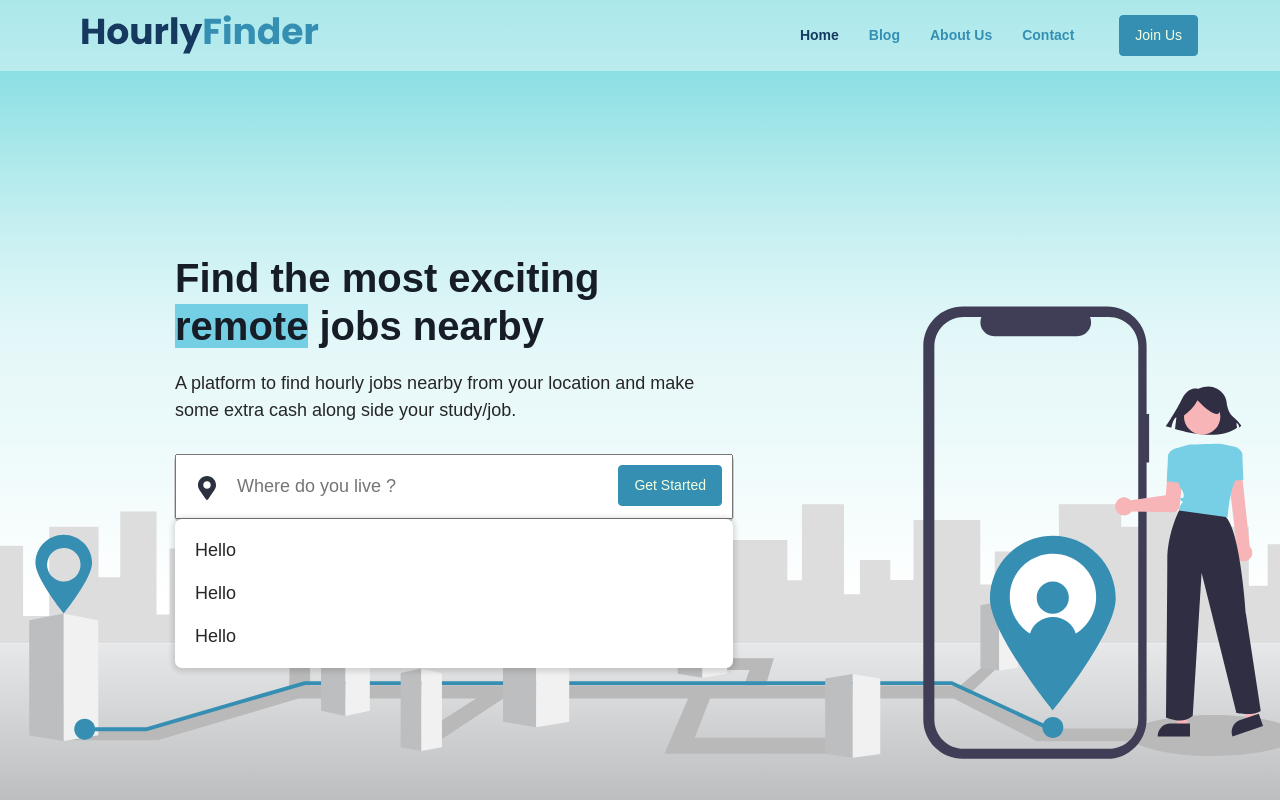
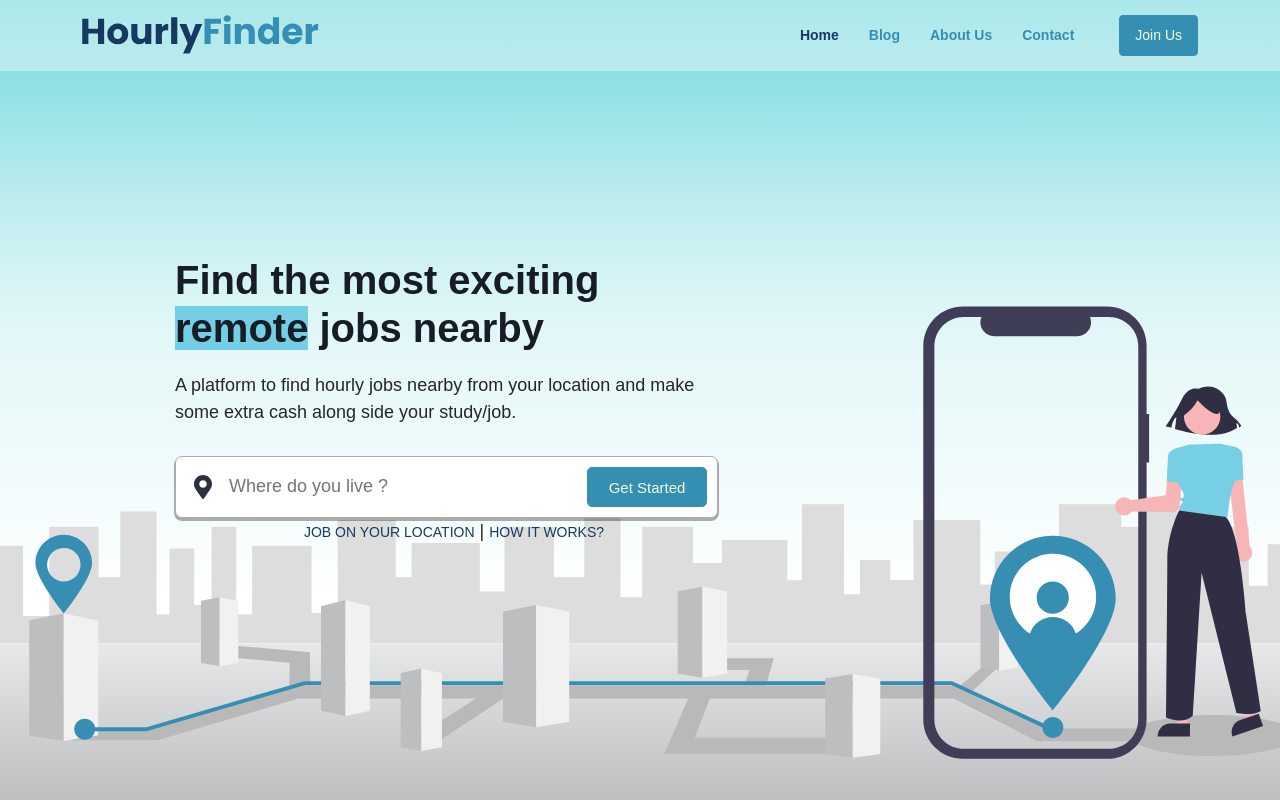
Before and after one commit to Rashed360/hourly-finder, a React (Create React App) app: page / in a window 1280 px wide. Shown: the top 800 px of the page. Built offline with nearby package versions, Linux system fonts and the light colour scheme; no server answers.

Commit message:
search bar css correction

```diff
--- a/src/components/home/heroSection/searchBar/SearchBar.js
+++ b/src/components/home/heroSection/searchBar/SearchBar.js
@@ -4,16 +4,19 @@ import { FaMapMarkerAlt } from 'react-icons/fa'
 const SearchBar = () => {
 	return (
 		<div className='hero-search-bar'>
+
 			<div className='search-bar active'>
+                <FaMapMarkerAlt className='icon' />
                 <input type='text' placeholder='Where do you live ?' />
-                <div className="auto-complete">
+                <button className='btn'>Get Started</button>
+			</div>
+
+            <div className="auto-complete">
                     <li>Hello</li>
                     <li>Hello</li>
                     <li>Hello</li>
-                </div>
-                <button className='btn get-started'>Get Started</button>
-                <FaMapMarkerAlt color='' />
-			</div>
+            </div>
+
 			<SearchBarTag />
 		</div>
 	)
--- a/src/style/index.css
+++ b/src/style/index.css
@@ -98,33 +98,31 @@ a.btn.join-us {
 	margin-left: 0px;
 }
 
-/* work in progress*/
-
 .search-bar {
-	position: relative;
-	border-radius: 5px;
-	box-shadow: 0px 2px 0px 1px var(--bgColor3);
-}
-.search-bar input {
-	width: 100%;
-	padding: 17px;
-	padding-left: 60px;
-	position: relative;
-	color: #838995;
-	outline-color: transparent;
-}
-.search-bar .get-started {
-	position: absolute;
-	right: 11px;
-	top: 11px;
+	display: inline-flex;
+    background-color: white;
+    padding: 10px;
+    border-radius: 7px;
+    border: 1px solid #adadad;
+	box-shadow: 0px 2px 0px 1px #00000052;
 }
 .search-bar svg {
-	position: absolute;
-	left: 20px;
-	bottom: 30%;
 	font-size: 24px;
 	color: var(--bgColor4);
-	margin-top: -16px;
+	margin: auto 12px auto 5px;
+}
+.search-bar input {
+	min-width: 350px;
+    margin-right: 10px;
+    outline: none;
+    border: none;
+	color: #62656b;
+}
+.search-bar button {
+    border-radius: 5px;
+    font-size: 15px;
+    height: 40px;
+    width: 120px;
 }
 
 .search-bar .auto-complete {
```
